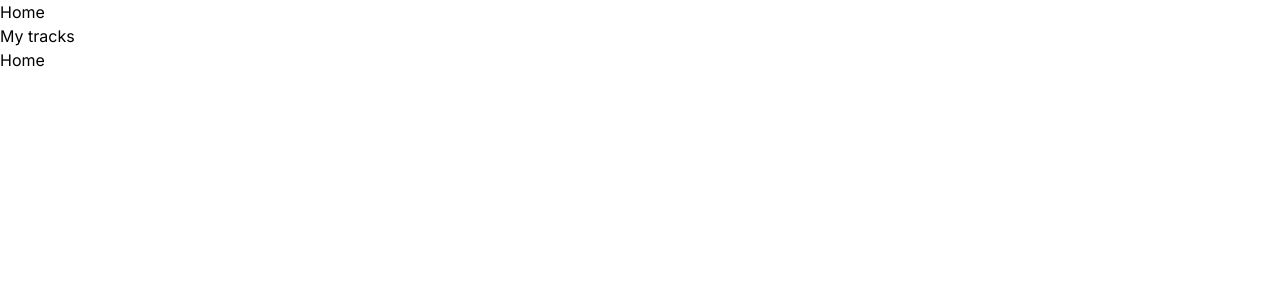
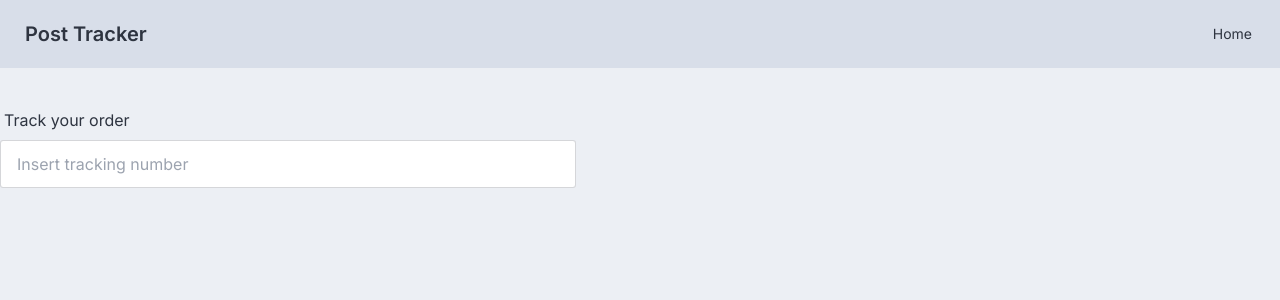
Before and after one commit to victorst79/post-tracker, a Next.js app: page / in a window 1280 px wide. Shown: the top 300 px of the page. Built offline with nearby package versions, Linux system fonts and the light colour scheme.

Commit message:
feat: added tacking endpoint and work in tracking page view

```diff
--- /dev/null
+++ b/app/api/tracking/[id]/route.ts
@@ -0,0 +1,24 @@
+import { NextResponse, type NextRequest } from 'next/server';
+
+const CORREOS_URL = 'https://api1.correos.es/digital-services/searchengines/api/v1/';
+const DEFAULT_LANGUAGE = 'EN';
+const DEFAULT_SEARCH_TYPE = 'envio';
+
+export async function GET(req: NextRequest, { params }: { params: { id: string } }) {
+	const { id } = params;
+
+	if (!id) return NextResponse.json({ data: {}, error_msg: 'Invalid tracking number' }, { status: 400 });
+
+	try {
+		const res = await fetch(`${CORREOS_URL}?text=${id}&language=${DEFAULT_LANGUAGE}&searchType=${DEFAULT_SEARCH_TYPE}`, { method: 'GET' });
+		const data = await res.json();
+		console.log(data);
+		if (!res.ok) {
+			return NextResponse.json({ data: {}, error_msg: 'Internal Server Error' }, { status: 500 });
+		}
+
+		return NextResponse.json({ data: data }, { status: 200 });
+	} catch (error) {
+		return NextResponse.json({ data: {}, error_msg: 'Internal Server Error' }, { status: 500 });
+	}
+}
--- a/app/layout.tsx
+++ b/app/layout.tsx
@@ -16,12 +16,12 @@ export default function RootLayout({
   children: React.ReactNode;
 }>) {
   return (
-    <html lang="en">
+    <html lang="en" data-theme="nord">
       <body className={inter.className}>
         <header>
           <Navbar />
         </header>
-        {children}
+        <main>{children}</main>
       </body>
     </html>
   );
--- a/app/page.tsx
+++ b/app/page.tsx
@@ -1,7 +1,9 @@
+import TrackInput from "@/components/TrackInput";
+
 export default function Home() {
   return (
-    <main>
-      <h1>Home</h1>
-    </main>
+    <section className="container mx-auto">
+      <TrackInput />
+    </section>
   );
 }
--- /dev/null
+++ b/app/tracking/[id]/page.tsx
@@ -0,0 +1,20 @@
+'use client'
+import { useParams } from 'next/navigation'
+import { useEffect, useState } from 'react';
+
+export default function TrackingPage() {
+    const [packages, setPackages] = useState([]);
+    const params = useParams<{ id: string; item: string }>()
+    const { id } = params
+
+    useEffect(() => {
+        fetch(`/api/tracking/${id}`)
+    }, [id])
+
+    return (
+        <div>
+            <h1>Tracking Page</h1>
+            <p>ID: {id}</p>
+        </div>
+    );
+}
--- a/components/Navbar/Navbar.tsx
+++ b/components/Navbar/Navbar.tsx
@@ -1,14 +1,16 @@
+import Link from "next/link"
+
 export default function Navbar() {
     return (
-        <nav>
-            <ul>
-                <li>
-                    <a href="/">Home</a>
-                </li>
-                <li>
-                    <a href="/tracks">My tracks</a>
-                </li>
-            </ul>
+        <nav className="navbar bg-base-300">
+            <div className="flex-1">
+                <Link className="btn btn-ghost text-xl" href="/">Post Tracker</Link>
+            </div>
+            <div className="flex-none">
+                <ul className="menu menu-horizontal px-1">
+                    <li><Link href={'/'}>Home</Link></li>
+                </ul>
+            </div>
         </nav>
     )
 }
--- /dev/null
+++ b/components/TrackInput/TrackInput.tsx
@@ -0,0 +1,30 @@
+'use client';
+import { useState } from 'react';
+import { useRouter } from 'next/navigation'
+
+export default function TrackInput() {
+    const router = useRouter()
+    const [trackingId, setTrackingId] = useState('')
+
+    const handleInput = (value: string) => { setTrackingId(value) }
+
+    const handleKeyDown = (e: React.KeyboardEvent<HTMLInputElement>) => {
+        if (e.key === 'Enter') {
+            e.preventDefault()
+            router.push(`/tracking/${trackingId}`)
+        }
+    }
+
+    return (
+        <div className="my-8 w-full mx-auto">
+            <label htmlFor="trackingId" className="label">Track your order</label>
+            <input
+                id="trackingId"
+                type="text"
+                placeholder="Insert tracking number"
+                className="input input-bordered w-full max-w-xl bg-white"
+                onChange={(e) => handleInput(e.target.value)}
+                onKeyDown={handleKeyDown} />
+        </div>
+    )
+}
--- /dev/null
+++ b/components/TrackInput/index.ts
@@ -0,0 +1 @@
+export { default } from "./TrackInput";
--- a/tailwind.config.ts
+++ b/tailwind.config.ts
@@ -1,20 +1,18 @@
-import type { Config } from "tailwindcss";
+import type { Config } from 'tailwindcss';
 
 const config: Config = {
-  content: [
-    "./pages/**/*.{js,ts,jsx,tsx,mdx}",
-    "./components/**/*.{js,ts,jsx,tsx,mdx}",
-    "./app/**/*.{js,ts,jsx,tsx,mdx}",
-  ],
+	content: ['./pages/**/*.{js,ts,jsx,tsx,mdx}', './components/**/*.{js,ts,jsx,tsx,mdx}', './app/**/*.{js,ts,jsx,tsx,mdx}'],
 	theme: {
 		extend: {
 			backgroundImage: {
-        "gradient-radial": "radial-gradient(var(--tw-gradient-stops))",
-        "gradient-conic":
-          "conic-gradient(from 180deg at 50% 50%, var(--tw-gradient-stops))",
+				'gradient-radial': 'radial-gradient(var(--tw-gradient-stops))',
+				'gradient-conic': 'conic-gradient(from 180deg at 50% 50%, var(--tw-gradient-stops))',
 			},
 		},
 	},
-  plugins: [],
+	plugins: [require('daisyui')],
+	daisyui: {
+		themes: ['light', 'dark', 'cmyk', 'nord'],
+	},
 };
 export default config;
```
Also changed, not shown: package.json (+6 -5 lines), 1 other file (tests, documents, lock files or other folders). Lines whose indentation alone changed are shown as unchanged.
